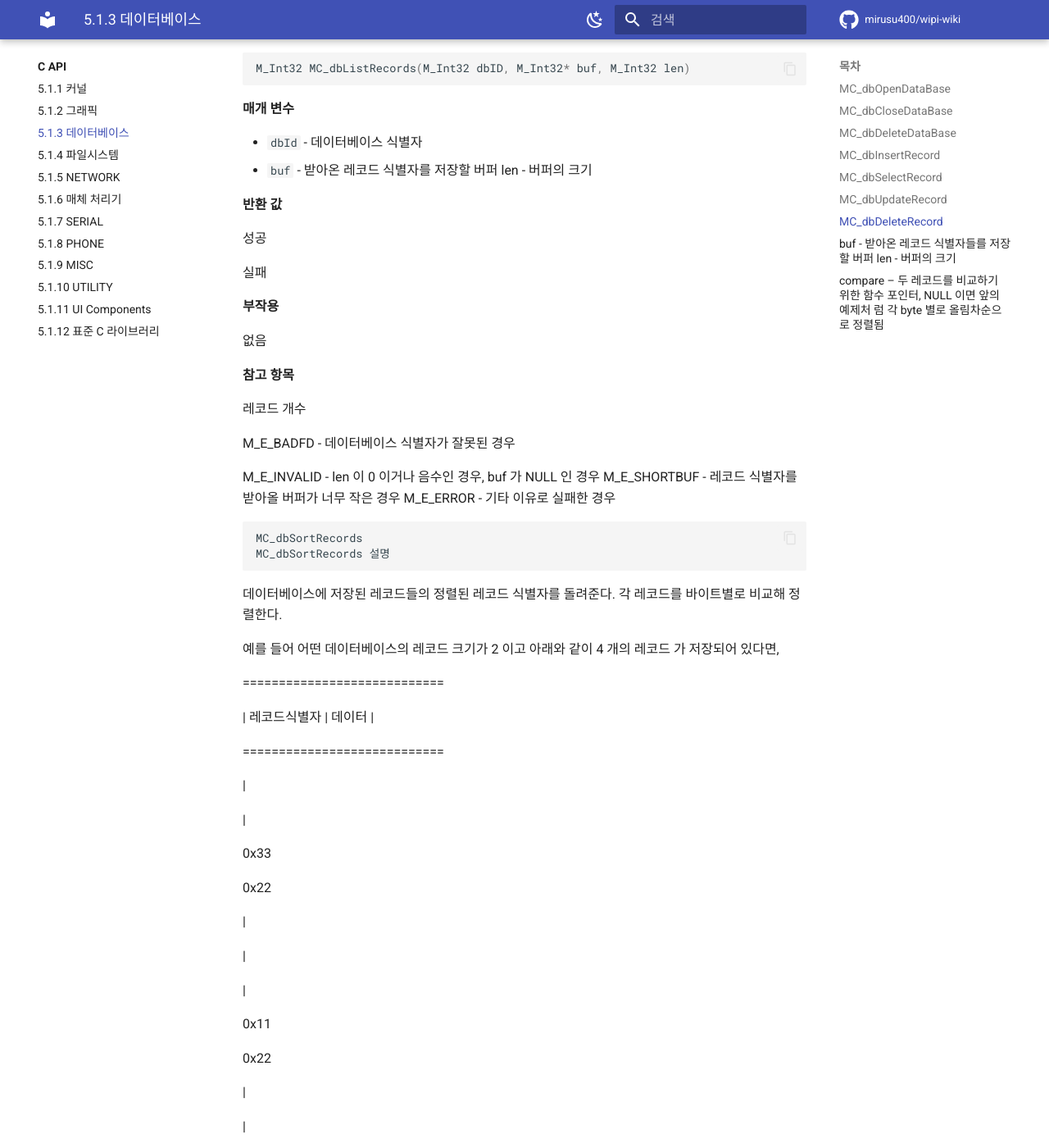
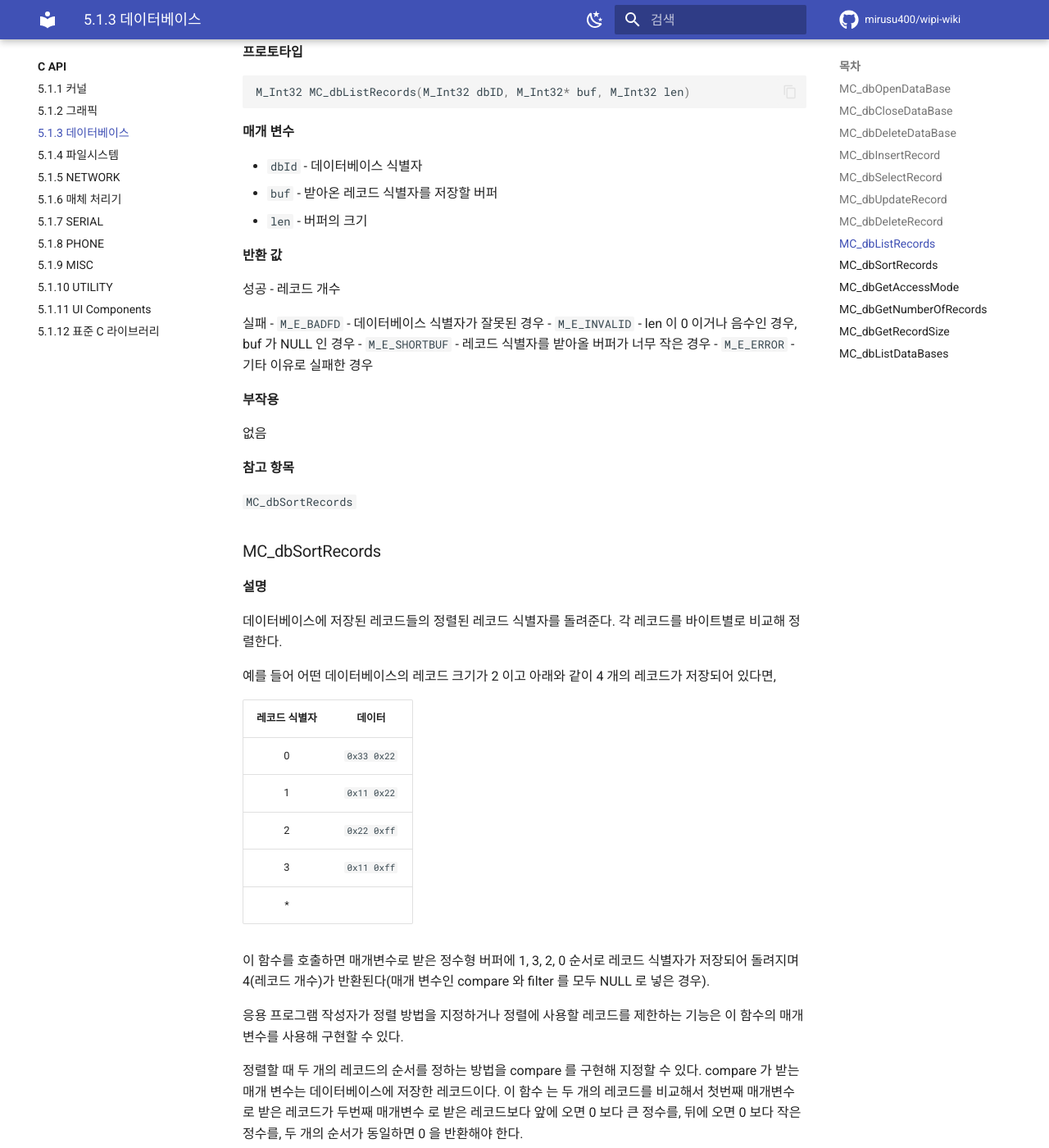
Before and after one commit to mirusu400/wipi-wiki, an MkDocs documentation site: the page built from docs/c-api/database.md, in a window 1280 px wide and 1400 px high, scrolled down 6745 px. Shown: the whole window at 82% size. Built offline with MkDocs 1.6.1 and Material for MkDocs 9.7.7, drawn with Linux system fonts in a browser that asks for light colours; comment, search, counter and statistics services are not loaded; some of the changed text lies outside the part shown.

Commit message:
update database.md

````diff
--- a/docs/c-api/database.md
+++ b/docs/c-api/database.md
@@ -272,8 +272,12 @@
 **반환 값**
 
 성공
+- 0
 
 실패
+- `M_E_BADFD` - 데이터베이스 식별자가 잘못된 경우
+- `M_E_BADRECID` - 해당 레코드 식별자가 존재하지 않는 경우
+- `M_E_ERROR` - 기타 이유로 레코드를 지울 수 없는 경우
 
 **부작용**
 
@@ -281,12 +285,11 @@
 
 **참고 항목**
 
-M_E_BADFD - 데이터베이스 식별자가 잘못된 경우 M_E_BADRECID - 해당 레코드 식별자가 존재하지 않는 경우 M_E_ERROR - 기타 이유로 레코드를 지울 수 없는 경우
+`MC_dbInsertRecord`, `MC_dbSelectRecord`, `MC_dbUpdateRecord`
 
-```c
-MC_dbInsertRecord MC_dbSelectRecord MC_dbUpdateRecord
-MC_dbListRecords 설명
-```
+### MC_dbListRecords
+
+**설명**
 
 데이터베이스에 저장된 레코드들의 레코드 식별자를 돌려준다.
 
@@ -301,13 +304,19 @@
 **매개 변수**
 
 - `dbId` - 데이터베이스 식별자
-- `buf` - 받아온 레코드 식별자를 저장할 버퍼 len - 버퍼의 크기
+- `buf` - 받아온 레코드 식별자를 저장할 버퍼
+- `len` - 버퍼의 크기
 
 **반환 값**
 
 성공
+- 레코드 개수
 
 실패
+- `M_E_BADFD` - 데이터베이스 식별자가 잘못된 경우
+- `M_E_INVALID` - len 이 0 이거나 음수인 경우, buf 가 NULL 인 경우
+- `M_E_SHORTBUF` - 레코드 식별자를 받아올 버퍼가 너무 작은 경우
+- `M_E_ERROR` - 기타 이유로 실패한 경우
 
 **부작용**
 
@@ -315,74 +324,28 @@
 
 **참고 항목**
 
-레코드 개수
+`MC_dbSortRecords`
 
-M_E_BADFD - 데이터베이스 식별자가 잘못된 경우
 
-M_E_INVALID - len 이 0 이거나 음수인 경우, buf 가 NULL 인 경우 M_E_SHORTBUF - 레코드 식별자를 받아올 버퍼가 너무 작은 경우 M_E_ERROR - 기타 이유로 실패한 경우
+### MC_dbSortRecords
 
-```c
-MC_dbSortRecords
-MC_dbSortRecords 설명
-```
+**설명**
 
 데이터베이스에 저장된 레코드들의 정렬된 레코드 식별자를 돌려준다. 각 레코드를 바이트별로 비교해 정렬한다.
 
-예를 들어 어떤 데이터베이스의 레코드 크기가 2 이고 아래와 같이 4 개의 레코드 가 저장되어 있다면,
+예를 들어 어떤 데이터베이스의 레코드 크기가 2 이고 아래와 같이 4 개의 레코드가 저장되어 있다면,
 
-============================
-
-| 레코드식별자 | 데이터 |
-
-============================
-
-|
-
-|
-
-0x33
-
-0x22
-
-|
-
-|
-
-|
-
-0x11
-
-0x22
-
-|
-
-|
-
-|
-
-0x22
-
-0xff
-
-|
-
-|
-
-|
-
-0x11
-
-0xff
-
-|
-
-============================
-
+| 레코드 식별자 | 데이터 |
+|:---:|:---:|
+| 0 | `0x33 0x22` |
+| 1 | `0x11 0x22` |
+| 2 | `0x22 0xff` |
+| 3 | `0x11 0xff` |
 *
 
-이 함수를 호출하면 매개변수로 받은 정수형 버퍼에 1, 3, 2, 0 순서로 레코드 식 별자가 저장되어 돌려지며 4(레코드 개수)가 반환된다(매개 변수인 compare 와 filter 를 모두 NULL 로 넣은 경우).
+이 함수를 호출하면 매개변수로 받은 정수형 버퍼에 1, 3, 2, 0 순서로 레코드 식별자가 저장되어 돌려지며 4(레코드 개수)가 반환된다(매개 변수인 compare 와 filter 를 모두 NULL 로 넣은 경우).
 
-응용 프로그램 작성자가 정렬 방법을 지정하거나 정렬에 사용할 레코드를 제한하 는 기능은 이 함수의 매개 변수를 사용해 구현할 수 있다.
+응용 프로그램 작성자가 정렬 방법을 지정하거나 정렬에 사용할 레코드를 제한하는 기능은 이 함수의 매개 변수를 사용해 구현할 수 있다.
 
 정렬할 때 두 개의 레코드의 순서를 정하는 방법을 compare 를 구현해 지정할 수 있다. compare 가 받는 매개 변수는 데이터베이스에 저장한 레코드이다. 이 함수 는 두 개의 레코드를 비교해서 첫번째 매개변수로 받은 레코드가 두번째 매개변수 로 받은 레코드보다 앞에 오면 0 보다 큰 정수를, 뒤에 오면 0 보다 작은 정수를, 두 개의 순서가 동일하면 0 을 반환해야 한다.
 
@@ -399,33 +362,30 @@
 **매개 변수**
 
 - `dbId` - 데이터베이스 식별자
-
-### buf - 받아온 레코드 식별자들를 저장할 버퍼 len - 버퍼의 크기
-
-### compare – 두 레코드를 비교하기 위한 함수 포인터, NULL 이면 앞의 예제처 럼 각 byte 별로 올림차순으로 정렬됨
-
+- `buf` - 받아온 레코드 식별자들를 저장할 버퍼
+- `len` - 버퍼의 크기
+- `compare` – 두 레코드를 비교하기 위한 함수 포인터, NULL 이면 앞의 예제처 럼 각 byte 별로 올림차순으로 정렬됨
 - `filter` - 정렬에 사용할 레코드를 제한하는 함수 포인터, NULL이면 모든 레코드 를 정렬에 사용함 반환 값
 
 성공
+- 레코드 개수
 
 실패
-
+- `M_E_BADFD` - 데이터베이스 식별자가 잘못된 경우
+- `M_E_INVALID` - len 이 0 이거나 음수인 경우, buf 가 NULL 인 경우
+- `M_E_SHORTBUF` - 레코드 식별자를 받아올 버퍼가 너무 작은 경우
+- `M_E_ERROR` - 기타 이유로 실패한 경우
 **부작용**
 
 없음
 
 **참고 항목**
 
-레코드 개수
+`MC_dbListRecords`
 
-M_E_BADFD - 데이터베이스 식별자가 잘못된 경우
+### MC_dbGetAccessMode
 
-M_E_INVALID - len 이 0 이거나 음수인 경우, buf 가 NULL 인 경우 M_E_SHORTBUF - 레코드 식별자를 받아올 버퍼가 너무 작은 경우 M_E_ERROR - 기타 이유로 실패한 경우
-
-```c
-MC_dbListRecords
-MC_dbGetAccessMode 설명
-```
+**설명**
 
 데이터베이스의 접근 권한을 돌려 준다.
 
@@ -444,8 +404,12 @@
 **반환 값**
 
 성공
+- `DIR_PRIVATE_ACCESS`, `DIR_SHARED_ACCESS`, `DIR_SYSTEM_ACCESS` 중 한가지 값
 
-값 실패
+실패
+- `M_E_NOENT` - 데이터베이스가 존재하지 않는 경우
+- `M_E_INVALID` - dataBaseName 이 NULL 인 경우
+- `M_E_ERROR` - 기타 이유로 실패한 경우
 
 **부작용**
 
@@ -453,14 +417,12 @@
 
 **참고 항목**
 
-DIR_PRIVATE_ACCESS, DIR_SHARED_ACCESS, DIR_SYSTEM_ACCESS  중  한가지
+`MC_dbOpenDataBase`, `MC_fsOpen`
 
-M_E_NOENT - 데이터베이스가 존재하지 않는 경우 M_E_INVALID - dataBaseName 이 NULL 인 경우 M_E_ERROR - 기타 이유로 실패한 경우
 
-```c
-MC_dbOpenDataBase MC_fsOpen
-MC_dbGetNumberOfRecords 설명
-```
+### MC_dbGetNumberOfRecords
+
+**설명**
 
 데이터베이스에 저장된 레코드 개수를 돌려준다.
 
@@ -477,8 +439,11 @@
 **반환 값**
 
 성공
+- 레코드 개수
 
 실패
+- `M_E_BADFD` - 데이터베이스 식별자가 잘못된 경우
+- `M_E_ERROR` - 기타 이유로 실패한 경우
 
 **부작용**
 
@@ -488,13 +453,10 @@
 
 없음
 
-레코드 개수
 
-M_E_BADFD - 데이터베이스 식별자가 잘못된 경우 M_E_ERROR - 기타 이유로 실패한 경우
+### MC_dbGetRecordSize
 
-```c
-MC_dbGetRecordSize 설명
-```
+**설명**
 
 데이터베이스의 하나의 레코드 크기를 돌려준다.
 
@@ -511,8 +473,11 @@
 **반환 값**
 
 성공
+- 레코드의 크기(byte)
 
 실패
+- `M_E_BADFD` - 데이터베이스 식별자가 잘못된 경우
+- `M_E_ERROR` - 기타 이유로 실패한 경우
 
 **부작용**
 
@@ -520,18 +485,15 @@
 
 **참고 항목**
 
-레코드의 크기(byte)
+`MC_dbOpenDataBase`
 
-M_E_BADFD - 데이터베이스 식별자가 잘못된 경우 M_E_ERROR - 기타 이유로 실패한 경우
+### MC_dbListDataBases
 
-```c
-MC_dbOpenDataBase
-MC_dbListDataBases 설명
-```
+**설명**
 
 데이터베이스의 이름의 어레이를 돌려준다.
 
-DIR_PRIVATE_ACCESS 로 생성한 데이터베이스와 DIR_SHARED_ACCESS, DIR_SYSTEM_ACCESS 로 생성한 데이터베이스 중 응용프로그램이 접근 가능한 데이 터베이스의 이름을 돌려준다. 버퍼를 통해 돌려지는 각각의 데이터베이스는 NULL(\0)로 구분이 되며 리스트의 끝은 두개의 연속된 NULL 로 표현된다.
+`DIR_PRIVATE_ACCESS` 로 생성한 데이터베이스와 `DIR_SHARED_ACCESS`, `DIR_SYSTEM_ACCESS` 로 생성한 데이터베이스 중 응용프로그램이 접근 가능한 데이터베이스의 이름을 돌려준다. 버퍼를 통해 돌려지는 각각의 데이터베이스는 NULL(\0)로 구분이 되며 리스트의 끝은 두개의 연속된 NULL 로 표현된다.
 
 **프로토타입**
 
@@ -541,13 +503,19 @@
 
 **매개 변수**
 
-- `buf` - 데이터베이스 이름을 저장할 버퍼 len - 버퍼의 크기
+- `buf` - 데이터베이스 이름을 저장할 버퍼
+- `len` - 버퍼의 크기
 
 **반환 값**
 
 성공
+- 데이터베이스의 개수(데이터베이스가 하나도 없는 경우도 성공한 것으로 간주함)
 
 실패
+- `M_E_SHORTBUF` - 어레이를 받아오기에 버퍼가 너무 작은 경우
+- `M_E_INVALID` - len 이 0 이거나 음수인 경우, buf 가 NULL 인 경우
+- `M_E_ERROR` - 기타 이유로 실패한 경우
+
 
 **부작용**
 
@@ -555,10 +523,4 @@
 
 **참고 항목**
 
-데이터베이스의 개수(데이터베이스가 하나도 없는 경우도 성공한 것으로 간주함)
-
-M_E_SHORTBUF - 어레이를 받아오기에 버퍼가 너무 작은 경우 M_E_INVALID - len 이 0 이거나 음수인 경우, buf 가 NULL 인 경우 M_E_ERROR - 기타 이유로 실패한 경우
-
-```c
-MC_dbOpenDataBase MC_fsOpen
-```
+`MC_dbOpenDataBase`, `MC_fsOpen`
````
